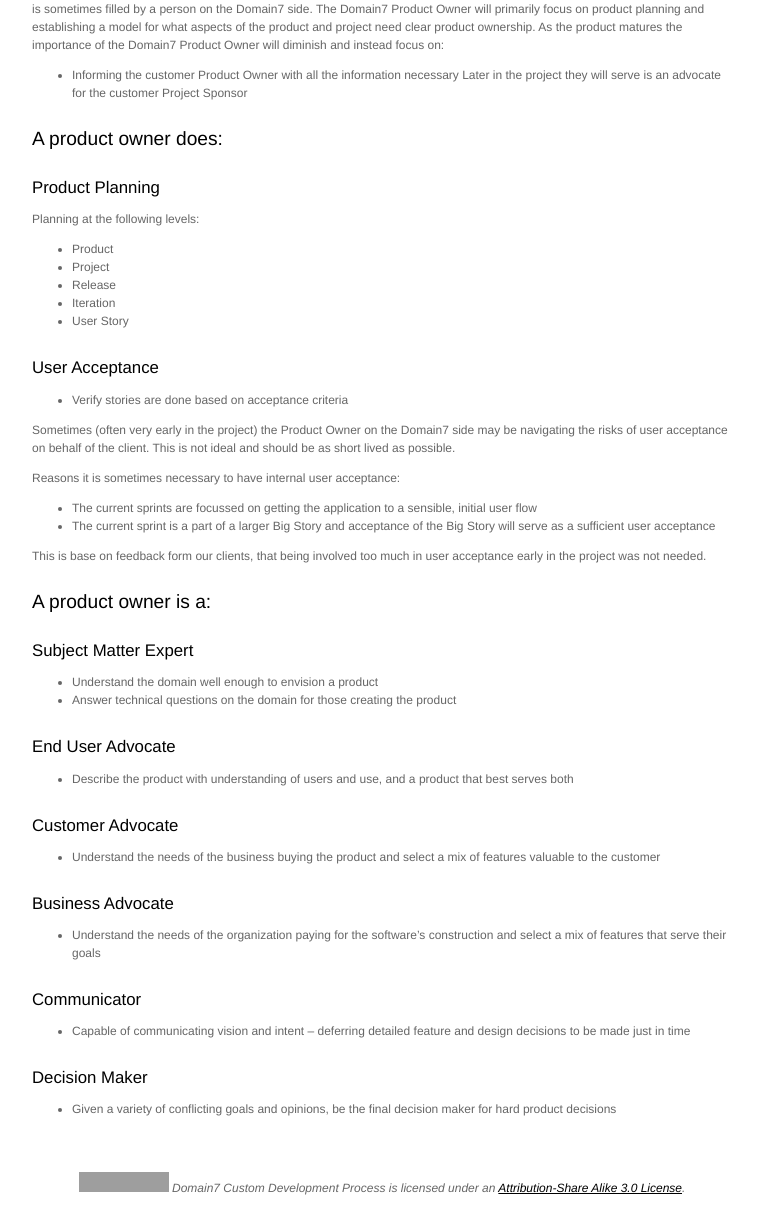
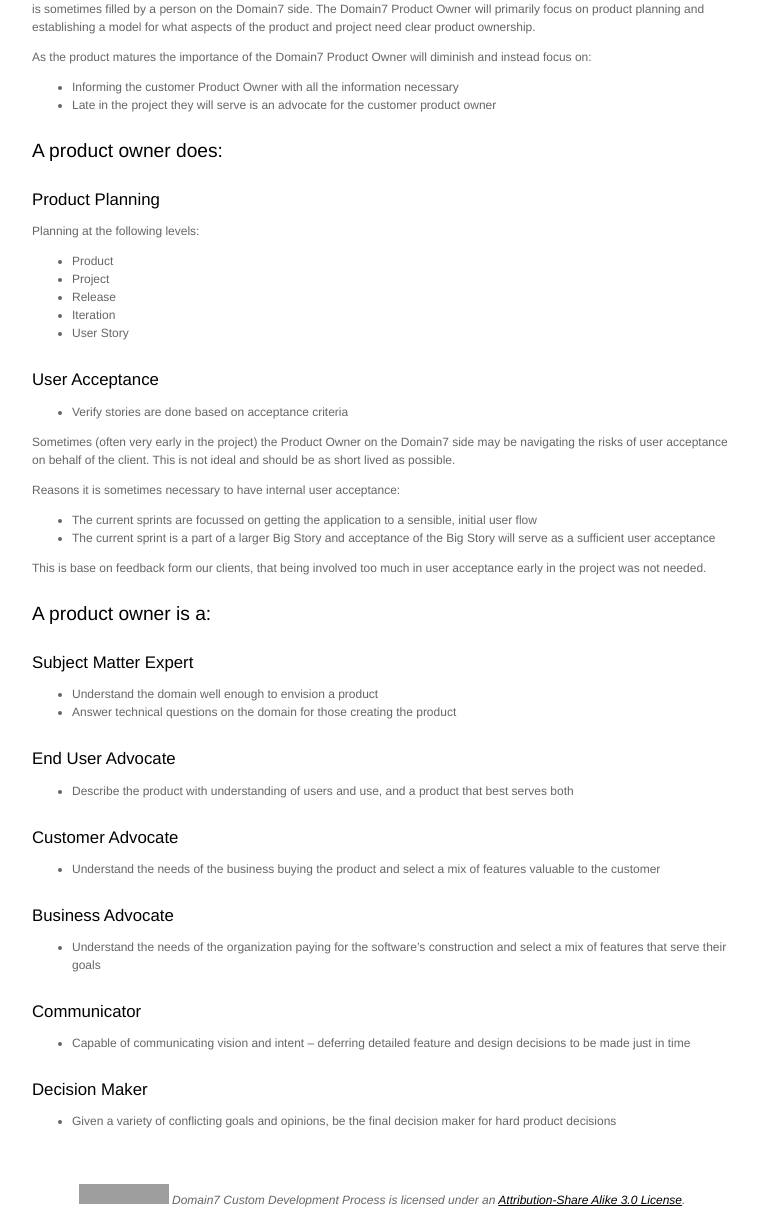
Before and after one commit to domain7/development, a Jekyll site: the page built from product_owner.md, in a window 1280 px wide. Shown: the part 329-1550 px from the top of the page, without its empty margins (258-1016 px from the left). Built offline with Jekyll 4.4.1, drawn with Linux system fonts in a browser that asks for light colours; some of the changed text lies outside the part shown; grey boxes are pictures that could not be loaded.

Commit message:
typo with bullets fix

```diff
--- a/_includes/product_owner.md
+++ b/_includes/product_owner.md
@@ -9,9 +9,11 @@
 ##### Domain7 or Customer filled role?
 The role ideally resides on the customer side. However, this is not always possible.
 Very early in the project the Product Owner role is sometimes filled by a person on the Domain7 side. The Domain7 Product Owner will primarily focus on product planning and establishing a model for what aspects of the product and project need clear product ownership.
+
 As the product matures the importance of the Domain7 Product Owner will diminish and instead focus on:
+
 * Informing the customer Product Owner with all the information necessary
-Later in the project they will serve is an advocate for the customer Project Sponsor
+* Late in the project they will serve is an advocate for the customer product owner
 
 #### A product owner does:
 
```
